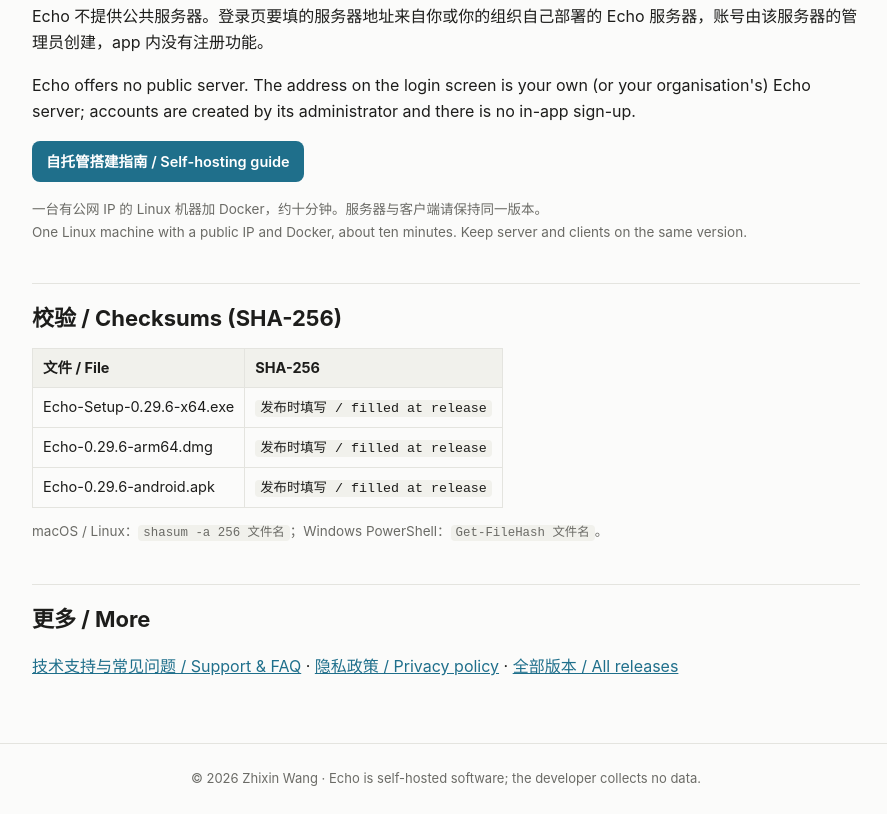
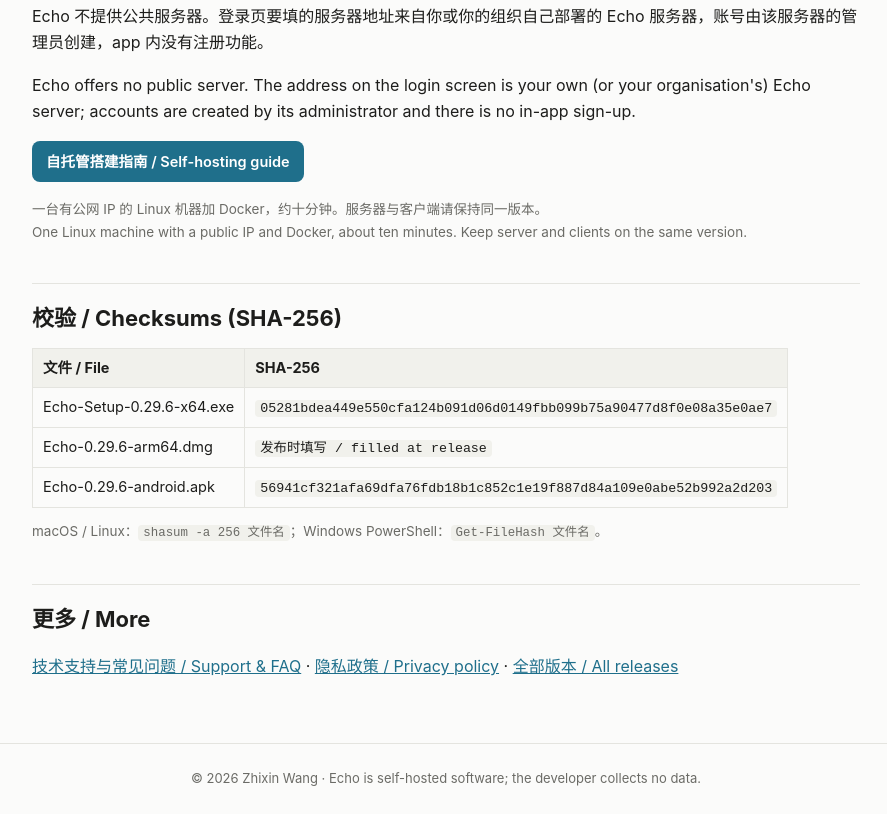
Before and after one commit to LostStarJustin/loststarjustin.github.io, a website: page echo/index.html in a window 1280 px wide. Shown: the part 1091-1905 px from the top of the page, without its empty margins (194-1081 px from the left). Drawn offline with Linux system fonts and the light colour scheme.

Commit message:
下载页填 Windows / Android SHA-256；自托管部署包同步 INVITE_TTL_SECONDS 配置项

```diff
--- a/echo/index.html
+++ b/echo/index.html
@@ -62,9 +62,9 @@
 <table>
 <thead><tr><th>文件 / File</th><th>SHA-256</th></tr></thead>
 <tbody>
-<tr><td>Echo-Setup-0.29.6-x64.exe</td><td><code>发布时填写 / filled at release</code></td></tr>
+<tr><td>Echo-Setup-0.29.6-x64.exe</td><td><code>05281bdea449e550cfa124b091d06d0149fbb099b75a90477d8f0e08a35e0ae7</code></td></tr>
 <tr><td>Echo-0.29.6-arm64.dmg</td><td><code>发布时填写 / filled at release</code></td></tr>
-<tr><td>Echo-0.29.6-android.apk</td><td><code>发布时填写 / filled at release</code></td></tr>
+<tr><td>Echo-0.29.6-android.apk</td><td><code>56941cf321afa69dfa76fdb18b1c852c1e19f887d84a109e0abe52b992a2d203</code></td></tr>
 </tbody>
 </table>
 <p class="note">macOS / Linux：<code>shasum -a 256 文件名</code>；Windows PowerShell：<code>Get-FileHash 文件名</code>。</p>
--- a/echo/selfhost/kit/docker-compose.yml
+++ b/echo/selfhost/kit/docker-compose.yml
@@ -103,6 +103,8 @@
       PUBLIC_BASE_URL: "${BACKEND_SCHEME:-http}://${SERVER_PUBLIC_IP}:8080"
       LISTEN_ADDR: ":8080"
       LOG_LEVEL: "info"
+      # 邀请码有效期（秒），默认 24h / invite link lifetime in seconds, default 24h
+      INVITE_TTL_SECONDS: "${INVITE_TTL_SECONDS:-86400}"
       # 每次启动幂等应用账号清单（不存在才建、已存在不改口令）/ idempotent account seeding on every start
       SEED_USERS_FILE: "/etc/echo/seed-users.yaml"
     volumes:
```
Also changed, not shown: 2 other files.
